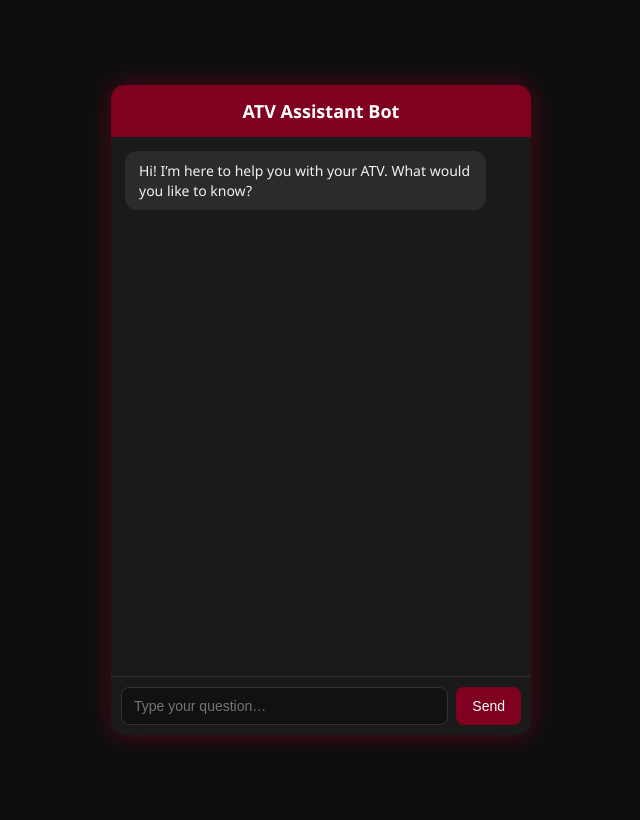
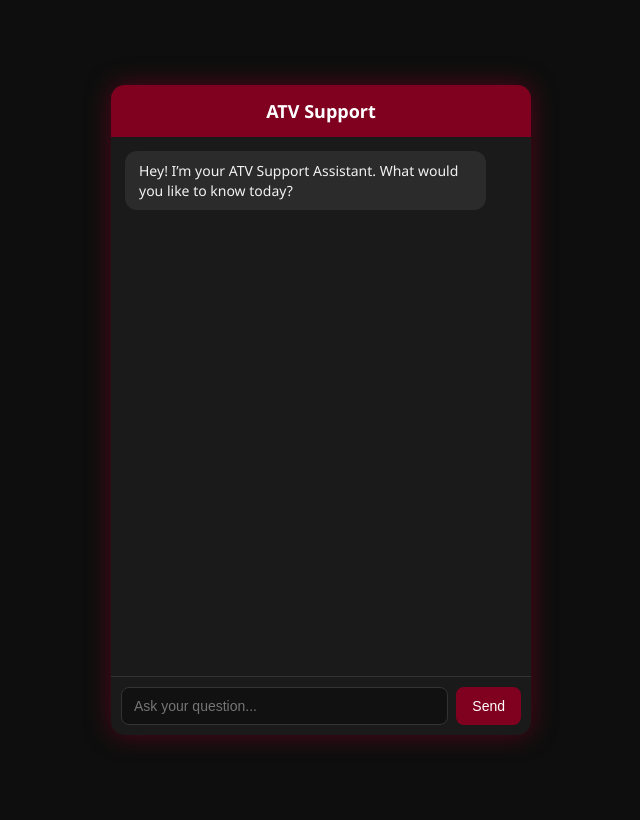
Before and after one commit to reeteesha-roy/atv-chatbot, a Flask app: page / in a window 1280 px wide. Shown: the whole page, without its empty margins (319-959 px from the left). Run offline with Flask 3, Linux system fonts and the light colour scheme.

Commit message:
Update index.html

```diff
--- a/templates/index.html
+++ b/templates/index.html
@@ -1,40 +1,28 @@
 <!DOCTYPE html>
 <html lang="en">
 <head>
-  <meta charset="UTF-8">
+    <meta charset="UTF-8" />
     <title>ATV Support Chatbot</title>
-
-  <meta name="viewport" content="width=device-width, initial-scale=1.0">
-
     <link rel="stylesheet" href="{{ url_for('static', filename='style.css') }}">
 </head>
-
 <body>
 
 <div class="chat-container">
-
     <div class="chat-header">
-       ATV Assistant Bot
+         ATV Support
     </div>
 
-
-    <div id="chat-box" class="chat-box">
+    <div class="chat-box" id="chatBox">
         <div class="bot-message">
-        Hi! I’m here to help you with your ATV. What would you like to know?
+            Hey! I’m your ATV Support Assistant.
+            What would you like to know today?
         </div>
     </div>
 
-
     <div class="chat-input">
-      <input
-        type="text"
-        id="user-input"
-        placeholder="Type your question…"
-        autocomplete="off"
-      />
-      <button type="button" onclick="sendMessage()">Send</button>
+        <input type="text" id="userInput" placeholder="Ask your question..." />
+        <button onclick="sendMessage()">Send</button>
     </div>
-
 </div>
 
 <script src="{{ url_for('static', filename='script.js') }}"></script>
```
Lines whose indentation alone changed are shown as unchanged.
